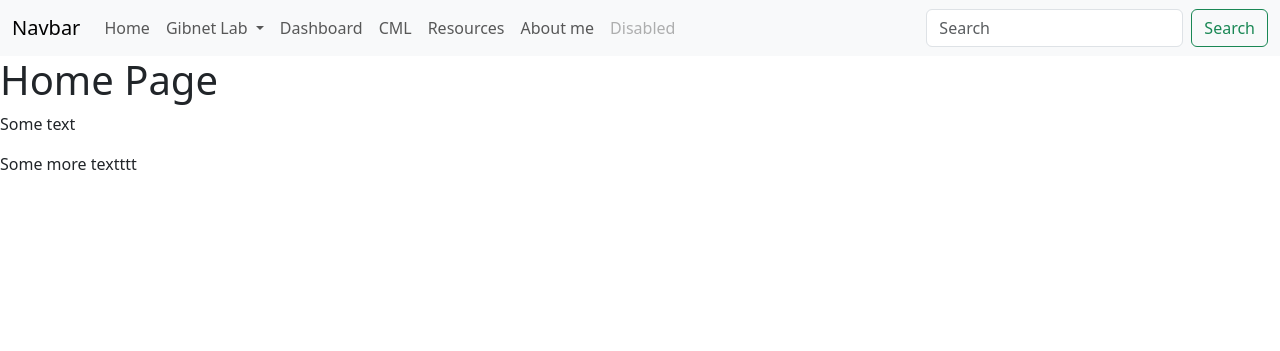
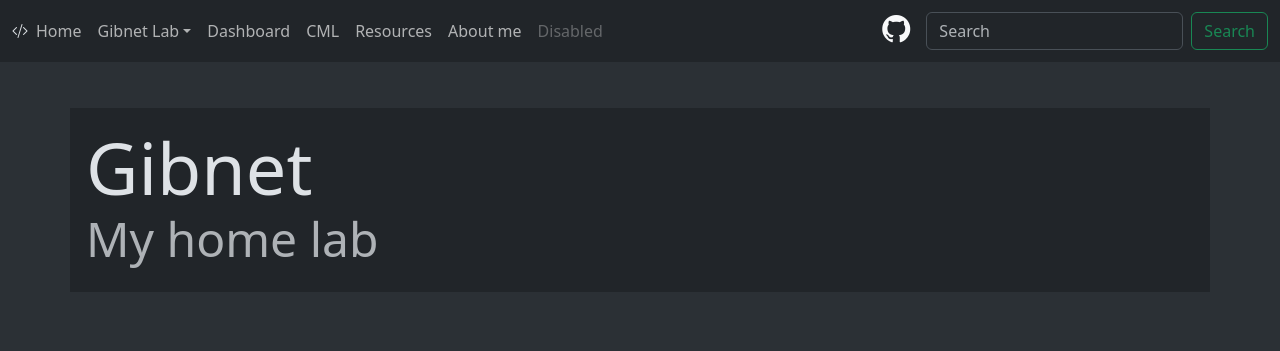
Before and after one commit to GibsonSWE/homelab_website, a Flask app: page / in a window 1280 px wide. Shown: the top 351 px of the page. Run offline with Flask 3, Linux system fonts and the light colour scheme.

Commit message:
Changed to dark mode and added main container

```diff
--- a/templates/base.html
+++ b/templates/base.html
@@ -1,18 +1,32 @@
 <!DOCTYPE html>
-<html lang="en">
+<html lang="en" data-bs-theme="dark">
 
 <head>
     <meta charset="UTF-8">
     <meta name="viewport" content="width=device-width, initial-scale=1">
     <title>{% block title %}{% endblock %}</title>
     <link href="https://cdn.jsdelivr.net/npm/bootstrap@5.3.3/dist/css/bootstrap.min.css" rel="stylesheet" integrity="sha384-QWTKZyjpPEjISv5WaRU9OFeRpok6YctnYmDr5pNlyT2bRjXh0JMhjY6hW+ALEwIH" crossorigin="anonymous">
+    <link rel="stylesheet" href="https://cdn.jsdelivr.net/npm/bootstrap-icons@1.11.3/font/bootstrap-icons.min.css">
+    <style>
+      section{
+        padding: 60px 0;
+      }
+    </style>
 </head>
 
-<body>
-    <nav class="navbar navbar-expand-lg bg-body-tertiary">
-      <div class="container-fluid">
-        <a class="navbar-brand" href="#">Navbar</a>
-        <button class="navbar-toggler" type="button" data-toggle="collapse" data-target="#navbarSupportedContent" aria-controls="navbarSupportedContent" aria-expanded="false" aria-label="Toggle navigation">
+
+<body class="pt-5 bg-body-tertiary text-body">
+
+    <!-- navbar -->
+    <nav class="navbar navbar-expand-lg bg-body fixed-top">
+      <div class="container-xxl">
+        <i class="bi bi-code-slash" href="#"></i>
+
+        <a href="https://github.com/GibsonSWE" target="_blank" class="text-dark pt-1 me-2 d-lg-none">
+          <h3><i class="bi bi-github px-2"></i></h3>
+        </a>
+
+        <button class="navbar-toggler" type="button" data-bs-toggle="collapse" data-bs-target="#navbarSupportedContent">
           <span class="navbar-toggler-icon"></span>
         </button>
 
@@ -21,10 +35,10 @@
             <li class="nav-item">
               <a class="nav-link" href="/">Home</a>
             </li>
+
+            <!-- dropdown -->
             <li class="nav-item dropdown">
-              <a class="nav-link dropdown-toggle" href="#" role="button" data-bs-toggle="dropdown" aria-expanded="false">
-                Gibnet Lab
-              </a>
+              <a class="nav-link dropdown-toggle" href="#" role="button" data-bs-toggle="dropdown">Gibnet Lab</a>
               <ul class="dropdown-menu">
                 <li><a class="dropdown-item" href="/homelab/overview">Overview</a></li>
                 <li><a class="dropdown-item" href="/homelab/components">Components</a></li>
@@ -33,6 +47,7 @@
                 <li><a class="dropdown-item" href="/homelab/future_plans">Future Plans</a></li>
               </ul>
             </li>
+
             <li class="nav-item">
               <a class="nav-link" href="/dashboard">Dashboard</a>
             </li>
@@ -46,9 +61,12 @@
                 <a class="nav-link" href="/about_me">About me</a>
             </li>
             <li class="nav-item">
-              <a class="nav-link disabled" href="#" tabindex="-1" aria-disabled="true">Disabled</a>
+              <a class="nav-link disabled" href="#" tabindex="-1">Disabled</a>
             </li>
           </ul>
+          <a href="https://github.com/GibsonSWE" target="_blank" class="text-light pt-1 me-2 d-none d-lg-flex">
+            <h3><i class="bi bi-github px-2"></i></h3>
+          </a>
           <form class="d-flex" role="search">
             <input class="form-control me-2" type="search" placeholder="Search" aria-label="Search">
             <button class="btn btn-outline-success" type="submit">Search</button>
--- a/templates/index.html
+++ b/templates/index.html
@@ -1,8 +1,16 @@
 <!DOCTYPE html>
 {% extends "base.html" %}
 {% block title %}Home{% endblock %}
+
 {% block content %}
-    <h1>Home Page</h1>
-    <p>Some text</p>
-    <p>Some more textttt</p>
+    <section id="Intro">
+        <div class="container-lg bg-body p-3">
+            <div class="col-md-5 text-center text-md-start">
+                <h1>
+                    <div class="display-2">Gibnet</div>
+                    <div class="display-5 text-muted">My home lab</div>
+                </h1>
+            </div>
+        </div>
+    </section>
 {% endblock %}
```
Also changed, not shown: templates/about_me.html (+8 -2 lines), templates/cml.html (+8 -2 lines), templates/dashboard.html (+11 -2 lines), templates/homelab/components.html (+8 -2 lines), templates/homelab/future_plans.html (+8 -2 lines), templates/homelab/network.html (+10 -4 lines), templates/homelab/overview.html (+8 -2 lines), templates/resources.html (+8 -2 lines). Lines whose indentation alone changed are shown as unchanged.
